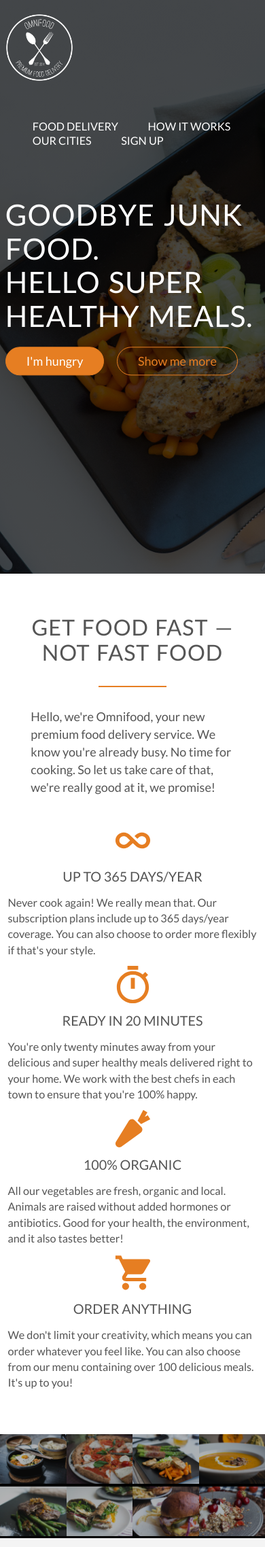
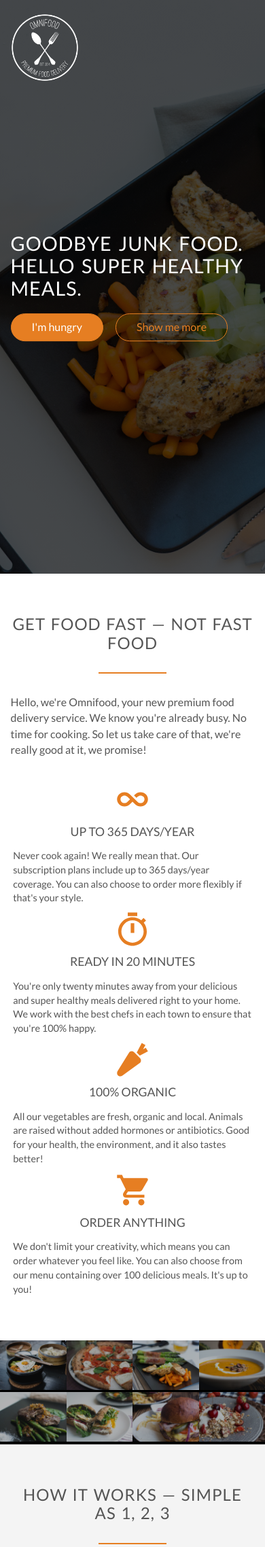
Before and after one commit to SparksFullStack/omnifood, a PHP site: page /index.html in a window 390 px wide. Shown: the top 2276 px of the page at 68% size. Run offline with PHP 8.4, Linux system fonts and the light colour scheme; some libraries are stand-ins or nearby versions.

Commit message:
added futher media queries--optimizing for phones next

```diff
--- a/resources/css/queries.css
+++ b/resources/css/queries.css
@@ -39,13 +39,25 @@
     }
 
     .plan-price { font-size: 250% }
-
     .contact-form { width: 80% }
 }
 
 /* small phones to small tablets */
 @media only screen and (max-width: 767px) {
+    body { font-size: 16px }
+    .contact-form { padding: 30px 0 }
 
+    .row, .hero-text-box { padding: 0 4% }
+    .col { width: 100% }
+    .main-nav { display: none }
+
+    h1 { font-size: 180% }
+    h2 { font-size: 150% }
+
+    .long-copy {
+        width: 100%;
+        margin-left: 0%;
+    }
 }
 
 /* small phones */
--- a/resources/css/style.css
+++ b/resources/css/style.css
@@ -8,13 +8,14 @@
     box-sizing: border-box;
 }
 
-html {
+html, body {
     background-color: #fff;
     color: #555;
     font-family: 'Lato', 'Arial', sans-serif;
     font-weight: 300;
     font-size: 20px;
     text-rendering: optimizeLegibility;
+    overflow-x: hidden;
 }
 
 
```
